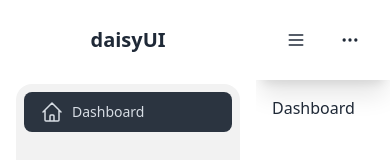
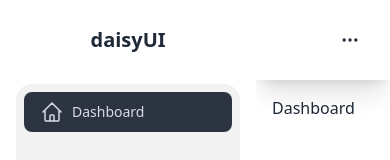
Before and after one commit to aprianfirlanda/next-daisy-ui, a Next.js app: page /console in a window 390 px wide. Shown: the top 160 px of the page. Built offline with nearby package versions, Linux system fonts and the light colour scheme; what tailwindcss-animated would draw is missing.

Commit message:
layout console -> conditional icon

```diff
--- a/src/app/console/layout.tsx
+++ b/src/app/console/layout.tsx
@@ -1,4 +1,5 @@
-import React from 'react';
+'use client';
+import React, { useState } from 'react';
 import Navbar from '@/components/layouts/dashboard/Navbar';
 import Sidebar from '@/components/layouts/dashboard/Sidebar';
 
@@ -7,11 +8,15 @@
 }: Readonly<{
     children: React.ReactNode;
 }>) {
+    const [isSidebarActive, setIsSidebarActive] = useState(true);
+
+    const toggleSidebar = () => setIsSidebarActive((prevState) => !prevState);
+
     return (
         <div className="m-0 flex h-dvh w-screen">
-            <Sidebar />
+            <Sidebar isSidebarActive={isSidebarActive} />
             <div className="h-dvh flex-1 overflow-y-auto">
-                <Navbar />
+                <Navbar isSidebarActive={isSidebarActive} toggleSidebar={toggleSidebar} />
                 <main className="p-4">{children}</main>
             </div>
         </div>
--- /dev/null
+++ b/src/components/icons/CloseIcon.tsx
@@ -0,0 +1,15 @@
+import React from 'react';
+
+interface Props {
+    className: string;
+}
+
+function CloseIcon({ className }: Props) {
+    return (
+        <svg xmlns="http://www.w3.org/2000/svg" fill="none" viewBox="0 0 24 24" strokeWidth={1.5} stroke="currentColor" className={className}>
+            <path strokeLinecap="round" strokeLinejoin="round" d="M6 18 18 6M6 6l12 12" />
+        </svg>
+    );
+}
+
+export default CloseIcon;
--- /dev/null
+++ b/src/components/icons/MenuBarIcon.tsx
@@ -0,0 +1,15 @@
+import React from 'react';
+
+interface Props {
+    className: string;
+}
+
+function MenuBarIcon({ className }: Props) {
+    return (
+        <svg xmlns="http://www.w3.org/2000/svg" fill="none" viewBox="0 0 24 24" className={className}>
+            <path strokeLinecap="round" strokeLinejoin="round" strokeWidth={1.5} d="M4 6h16M4 12h16M4 18h16"></path>
+        </svg>
+    );
+}
+
+export default MenuBarIcon;
--- /dev/null
+++ b/src/components/icons/MenuEllipsisIcon.tsx
@@ -0,0 +1,15 @@
+import React from 'react';
+
+interface Props {
+    className: string;
+}
+
+function MenuEllipsisIcon({ className }: Props) {
+    return (
+        <svg xmlns="http://www.w3.org/2000/svg" fill="none" viewBox="0 0 24 24" className={className}>
+            <path strokeLinecap="round" strokeLinejoin="round" strokeWidth={2} d="M5 12h.01M12 12h.01M19 12h.01M6 12a1 1 0 11-2 0 1 1 0 012 0zm7 0a1 1 0 11-2 0 1 1 0 012 0zm7 0a1 1 0 11-2 0 1 1 0 012 0z"></path>
+        </svg>
+    );
+}
+
+export default MenuEllipsisIcon;
--- a/src/components/layouts/dashboard/Navbar.tsx
+++ b/src/components/layouts/dashboard/Navbar.tsx
@@ -1,19 +1,30 @@
 import React from 'react';
 import UserProfileIcon from '@/components/icons/UserProfileIcon';
 import LogoutIcon from '@/components/icons/LogoutIcon';
+import Link from 'next/link';
+import MenuBarIcon from '@/components/icons/MenuBarIcon';
+import MenuEllipsisIcon from '@/components/icons/MenuEllipsisIcon';
+import CloseIcon from '@/components/icons/CloseIcon';
 
-function Navbar() {
+interface Props {
+    isSidebarActive: boolean;
+    toggleSidebar: () => void;
+}
+
+function Navbar({ isSidebarActive, toggleSidebar }: Props) {
     return (
         <div className="navbar sticky top-0 bg-base-100 p-4 shadow-xl">
             <div className="flex-none">
-                <button className="btn btn-circle btn-ghost">
-                    <svg xmlns="http://www.w3.org/2000/svg" fill="none" viewBox="0 0 24 24" className="inline-block size-5 stroke-current">
-                        <path strokeLinecap="round" strokeLinejoin="round" strokeWidth="2" d="M4 6h16M4 12h16M4 18h16"></path>
-                    </svg>
-                </button>
+                <div className="tooltip tooltip-right hidden md:block" data-tip={isSidebarActive ? 'Close Sidebar' : 'Open Sidebar'}>
+                    <button className="btn btn-circle btn-ghost" onClick={toggleSidebar}>
+                        {isSidebarActive ? <CloseIcon className="inline-block size-5 stroke-current" /> : <MenuBarIcon className="inline-block size-5 stroke-current" />}
+                    </button>
+                </div>
             </div>
             <div className="flex-1">
-                <a className="btn btn-ghost hidden text-xl">daisyUI</a>
+                <Link href="/" className={`btn btn-ghost ${isSidebarActive && 'hidden'} text-xl`}>
+                    daisyUI
+                </Link>
             </div>
             <div className="flex-none">
                 <div className="tooltip tooltip-bottom hidden md:block" data-tip="Profile">
@@ -28,9 +39,7 @@
                 </div>
                 <div className="dropdown dropdown-end md:hidden">
                     <button tabIndex={0} className="btn btn-circle btn-ghost">
-                        <svg xmlns="http://www.w3.org/2000/svg" fill="none" viewBox="0 0 24 24" className="inline-block size-5 stroke-current">
-                            <path strokeLinecap="round" strokeLinejoin="round" strokeWidth="2" d="M5 12h.01M12 12h.01M19 12h.01M6 12a1 1 0 11-2 0 1 1 0 012 0zm7 0a1 1 0 11-2 0 1 1 0 012 0zm7 0a1 1 0 11-2 0 1 1 0 012 0z"></path>
-                        </svg>
+                        <MenuEllipsisIcon className="inline-block size-5 stroke-current" />
                     </button>
                     <ul tabIndex={0} className="menu dropdown-content z-[1] mt-4 w-36 rounded-box bg-base-100 p-2 shadow">
                         <li>
--- a/src/components/layouts/dashboard/Sidebar.tsx
+++ b/src/components/layouts/dashboard/Sidebar.tsx
@@ -1,14 +1,20 @@
-'use client';
 import React from 'react';
 import MenuItem from '@/components/layouts/dashboard/MenuItem';
 import { iconMapping, menus } from '@/constants';
 import { IconName } from '@/types';
+import Link from 'next/link';
 
-function Sidebar() {
+interface Props {
+    isSidebarActive: boolean;
+}
+
+function Sidebar({ isSidebarActive }: Props) {
     return (
-        <div className="flex h-dvh w-64 flex-col p-4">
+        <div className={`flex h-dvh w-64 flex-col p-4 ${!isSidebarActive && 'hidden'}`}>
             <div className="mb-5 flex justify-center">
-                <a className="btn btn-ghost text-xl">daisyUI</a>
+                <Link href="/" className="btn btn-ghost text-xl">
+                    daisyUI
+                </Link>
             </div>
             <ul className="menu h-5/6 w-56 overflow-y-auto rounded-box bg-base-200">
                 {menus.map(({ icon, name, url }) => (
```
